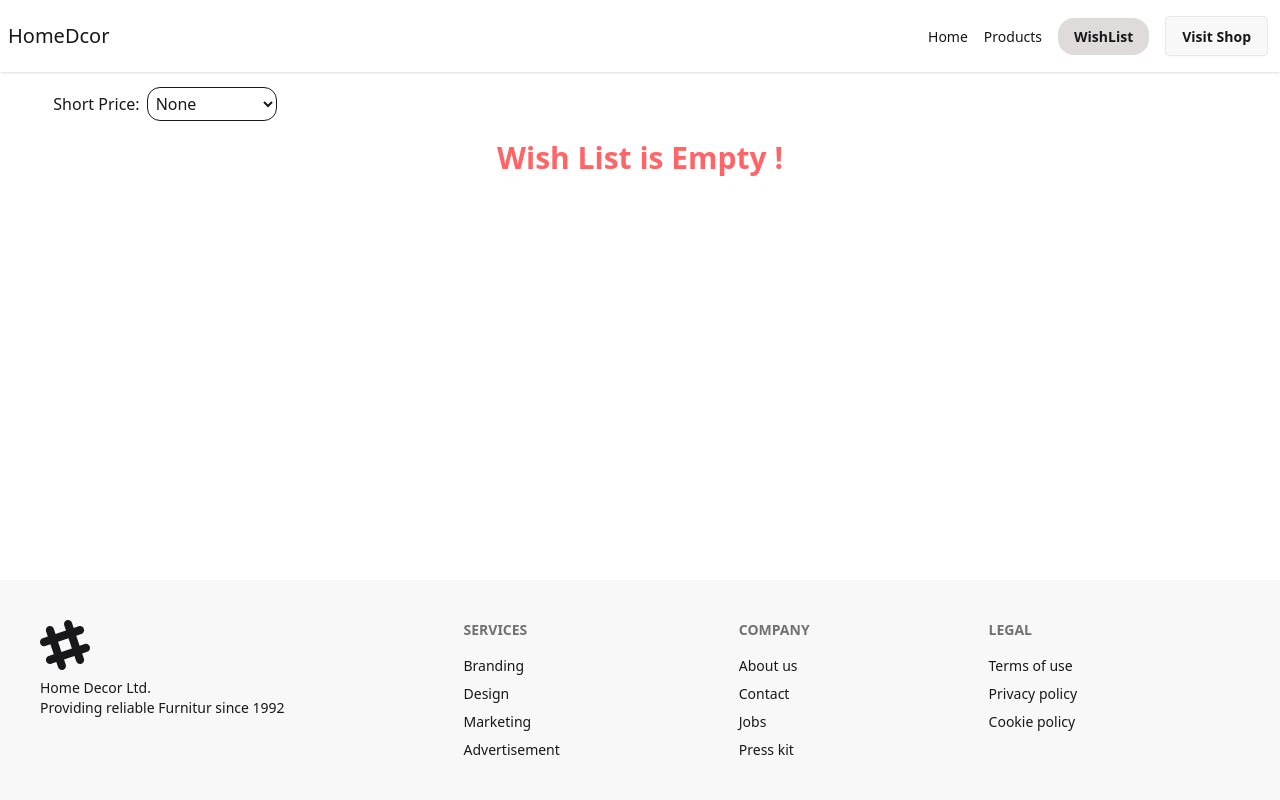
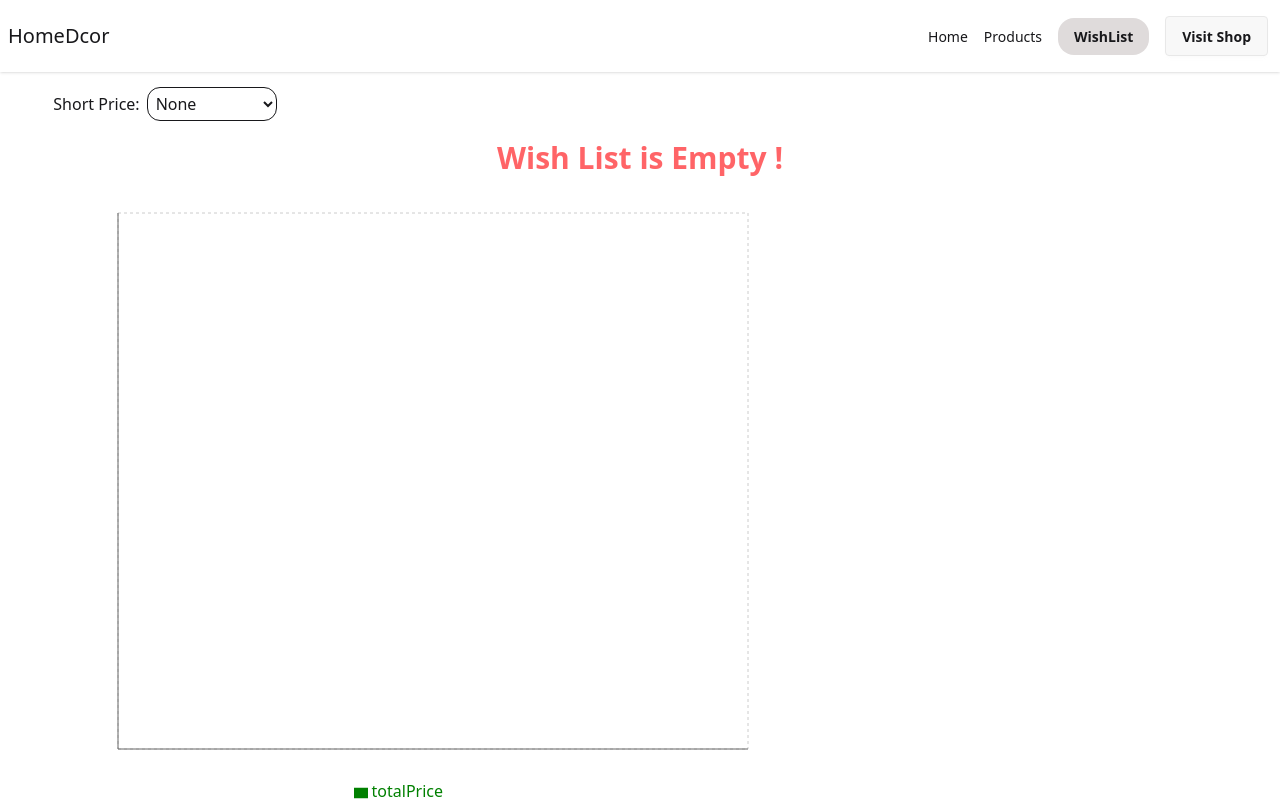
Before and after one commit to oliullahakib/home-decor-project, a React (Vite) app: page /wishlist in a window 1280 px wide. Shown: the top 800 px of the page. Built offline with nearby package versions, Linux system fonts and the light colour scheme.

Commit message:
barchart added

```diff
--- a/src/Pages/WishList.jsx
+++ b/src/Pages/WishList.jsx
@@ -47,6 +47,14 @@ const WishList = () => {
 
     }
 
+    // prosesing data for chart
+
+    const totalByCategory = {}
+    wishlist.forEach(product=>{
+        const category = product.category
+        totalByCategory[category]= (totalByCategory[category] || 0) + product.price
+    })
+    const data = Object.keys(totalByCategory).map(category=>({category,totalPrice:totalByCategory[category]}))
     return (
         <div className='w-11/12 mx-auto mt-4 '>
             <div>
@@ -61,7 +69,16 @@ const WishList = () => {
                 wishlist.length === 0 ? <p className='flex text-3xl justify-center items-center col-span-3 font-semibold text-red-400 my-5'>Wish List is Empty !</p> : wishlist.map(product => <WishListCard key={product.id} product={product} handleDelete={handleDelete} />)
             }
 
-
+            <div className='my-8'>
+                <BarChart width={700} height={600} data={data} >
+                    <CartesianGrid strokeDasharray="3 3" />
+                    <XAxis dataKey="category" />
+                    <YAxis />
+                    <Tooltip />
+                    <Legend />
+                    <Bar dataKey={"totalPrice"} fill='green' />
+                </BarChart>
+            </div>
         </div>
     );
 };
```
